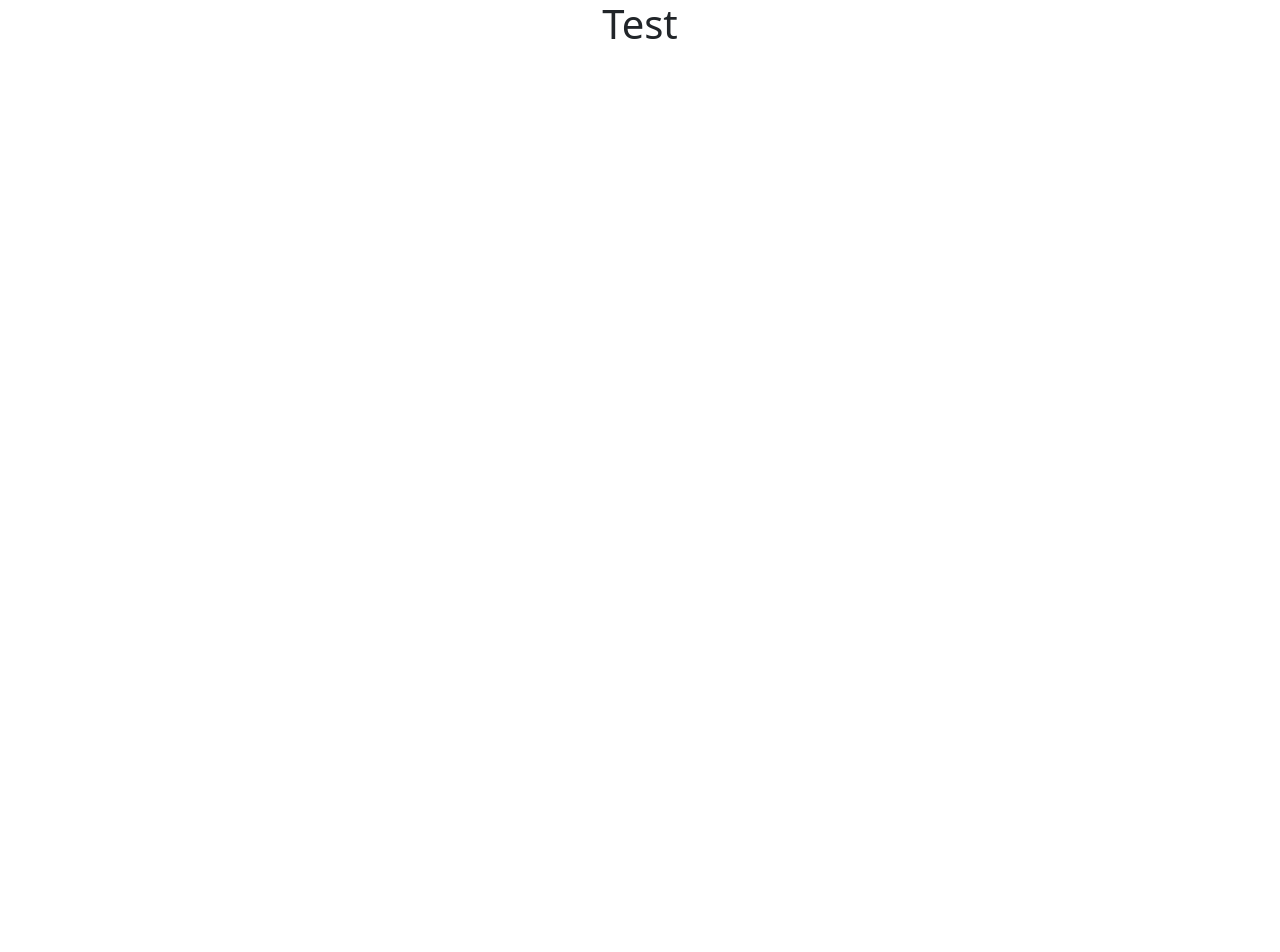
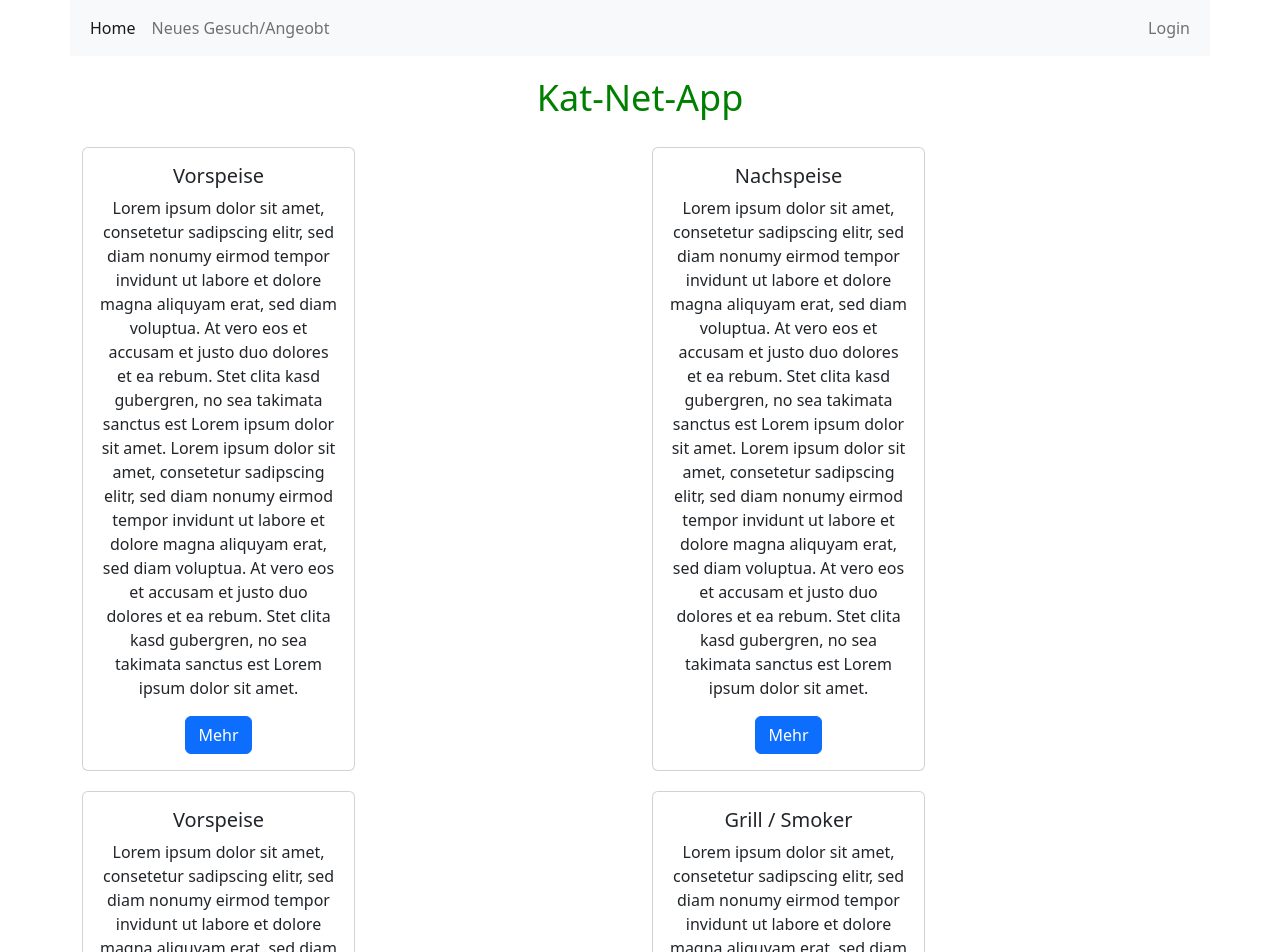
Before and after one commit to Tape90/SocialProjekt, a React (Vite) app in the folder Frontend/: page / in a window 1280 px wide. Shown: the top 952 px of the page. Before the commit the page ends 800 px from the top, so only its background shows below. Built offline with nearby package versions, Linux system fonts and the light colour scheme.

Commit message:
first init

```diff
--- a/Frontend/src/js/App.jsx
+++ b/Frontend/src/js/App.jsx
@@ -1,9 +1,11 @@
 //Components
-
+import Headline from './components/Headers/Headline'
+import Navbar from './components/Navbar/Navbar'
+import Footer from './components/Footer/Footer'
 
 //CSS
 import '../scss/App.css'
-import '../scss/index.css'
+import FeedCard from './components/StartSite/FeedCards'
 
 
 
@@ -12,7 +14,10 @@
 
   return (
     <div className="App">
-      <h1>Test</h1>
+      <Navbar></Navbar>
+      <Headline text="Kat-Net-App"/>
+      <FeedCard />
+      <Footer/>
     </div>
   )
 }
--- /dev/null
+++ b/Frontend/src/js/components/Feed/Feed.jsx
@@ -0,0 +1,19 @@
+export default function Feed({title, text}) {
+    return (
+        <>
+            <div class="col-sm-6 cardtopdistance">
+                <div class="card">
+                    <div class="card-body">
+                        <h5 class="card-title">{title}</h5>
+                        <p class="card-text">
+                            {text}
+                        </p>
+                        <a href="#" class="btn btn-primary">
+                            Mehr
+                        </a>
+                    </div>
+                </div>
+            </div>
+        </>
+    )
+}
--- /dev/null
+++ b/Frontend/src/js/components/Footer/Footer.jsx
@@ -0,0 +1,8 @@
+import "./footer.css";
+
+export default function Footer() {
+  return(
+  <>
+    <p class="footer">Made by Jens</p>
+  </>
+)}
--- /dev/null
+++ b/Frontend/src/js/components/Footer/footer.css
@@ -0,0 +1,7 @@
+.footer {
+    bottom: 20px;
+    right: 50%;
+    text-align: center;
+    padding-top: 20px;
+    padding-bottom: 20px;
+}
--- /dev/null
+++ b/Frontend/src/js/components/Headers/Headline.jsx
@@ -0,0 +1,12 @@
+export default function Headline({text}) {
+    return(
+    <>
+        <h1 style={{
+            textAlign:"center",
+            color: "green",
+            fontSize: "36px",
+            marginTop: "20px"
+        }}>{text}</h1>
+    </>
+    );
+}
--- /dev/null
+++ b/Frontend/src/js/components/Navbar/Navbar.jsx
@@ -0,0 +1,35 @@
+import './navbar.css'
+
+export default function Navbar() {
+  return (
+    <>
+      <nav class="navbar navbar-expand-lg bg-light">
+        <div class="container-fluid">
+           <button class="navbar-toggler" type="button" data-bs-toggle="collapse" data-bs-target="#navbarSupportedContent" aria-controls="navbarSupportedContent" aria-expanded="false" aria-label="Toggle navigation">
+            <span class="navbar-toggler-icon"></span>
+          </button>
+          <div class="collapse navbar-collapse" id="navbarSupportedContent">
+            <ul class="navbar-nav me-auto mb-2 mb-lg-0">
+              <li class="nav-item">
+                <a class="nav-link active" aria-current="page" href="#">Home</a>
+              </li>
+              <li class="nav-item">
+                <a class="nav-link" href="#">Neues Gesuch/Angeobt</a>
+              </li>
+            </ul>
+            {/* <form class="d-flex" role="search">
+              <input class="form-control me-2" type="search" placeholder="Search" aria-label="Search" />
+              <button class="btn btn-outline-success" type="submit">Search</button>
+            </form> */}
+            <ul class="navbar-nav mb-2 mb-lg-0">
+              <li class="nav-item">
+                <a class="nav-link" href="#">Login</a>
+              </li>
+            </ul>
+          </div>
+        </div>
+      </nav>
+
+    </>
+  );
+}
--- /dev/null
+++ b/Frontend/src/js/components/Navbar/navbar.css
@@ -0,0 +1,3 @@
+img {
+    height: 50px;
+}
--- /dev/null
+++ b/Frontend/src/js/components/StartSite/FeedCards.jsx
@@ -0,0 +1,28 @@
+import './feedCard.css'
+import Feed from '../Feed/Feed';
+
+export default function FeedCard() {
+
+  let text = "Lorem ipsum dolor sit amet, consetetur sadipscing elitr, sed diam nonumy eirmod tempor invidunt ut labore et dolore magna aliquyam erat, sed diam voluptua. At vero eos et accusam et justo duo dolores et ea rebum. Stet clita kasd gubergren, no sea takimata sanctus est Lorem ipsum dolor sit amet. Lorem ipsum dolor sit amet, consetetur sadipscing elitr, sed diam nonumy eirmod tempor invidunt ut labore et dolore magna aliquyam erat, sed diam voluptua. At vero eos et accusam et justo duo dolores et ea rebum. Stet clita kasd gubergren, no sea takimata sanctus est Lorem ipsum dolor sit amet."
+
+  return (
+    <>
+
+        <div className="container text-center">
+          <div className="row">
+            <div className='col'>
+              <Feed title={"Vorspeise"} text={text} />
+              <Feed title={"Vorspeise"} text={text} />
+            </div>
+            <div className='col'>
+              <Feed title={"Nachspeise"} text={text} />
+              <Feed title={"Grill / Smoker"} text={text} />
+            </div>
+
+
+          </div>
+        </div>
+
+    </>
+  );
+}
--- /dev/null
+++ b/Frontend/src/js/components/StartSite/feedCard.css
@@ -0,0 +1,14 @@
+.carddiv {
+    padding-left: 5%;
+    padding-right: 5%;
+}
+
+.cardtopdistance {
+    padding-top: 20px;
+}
+
+.align-items{
+    /* width: 100vw; */
+    display: flex;
+    justify-content: center;
+}
--- a/Frontend/src/scss/App.css
+++ b/Frontend/src/scss/App.css
@@ -1,8 +1,3 @@
 .App{
-    display: flex;
-    flex-direction: column;
-    align-items: center;
-    align-content: center;
-    gap: 50px;
-    margin-bottom: 50px;
+    max-width: 1500px;
 }
--- a/Frontend/src/scss/index.css
+++ b/Frontend/src/scss/index.css
@@ -4,5 +4,4 @@
   flex-direction: column;
   align-items: center;
   align-content: center;
-
 }
```
